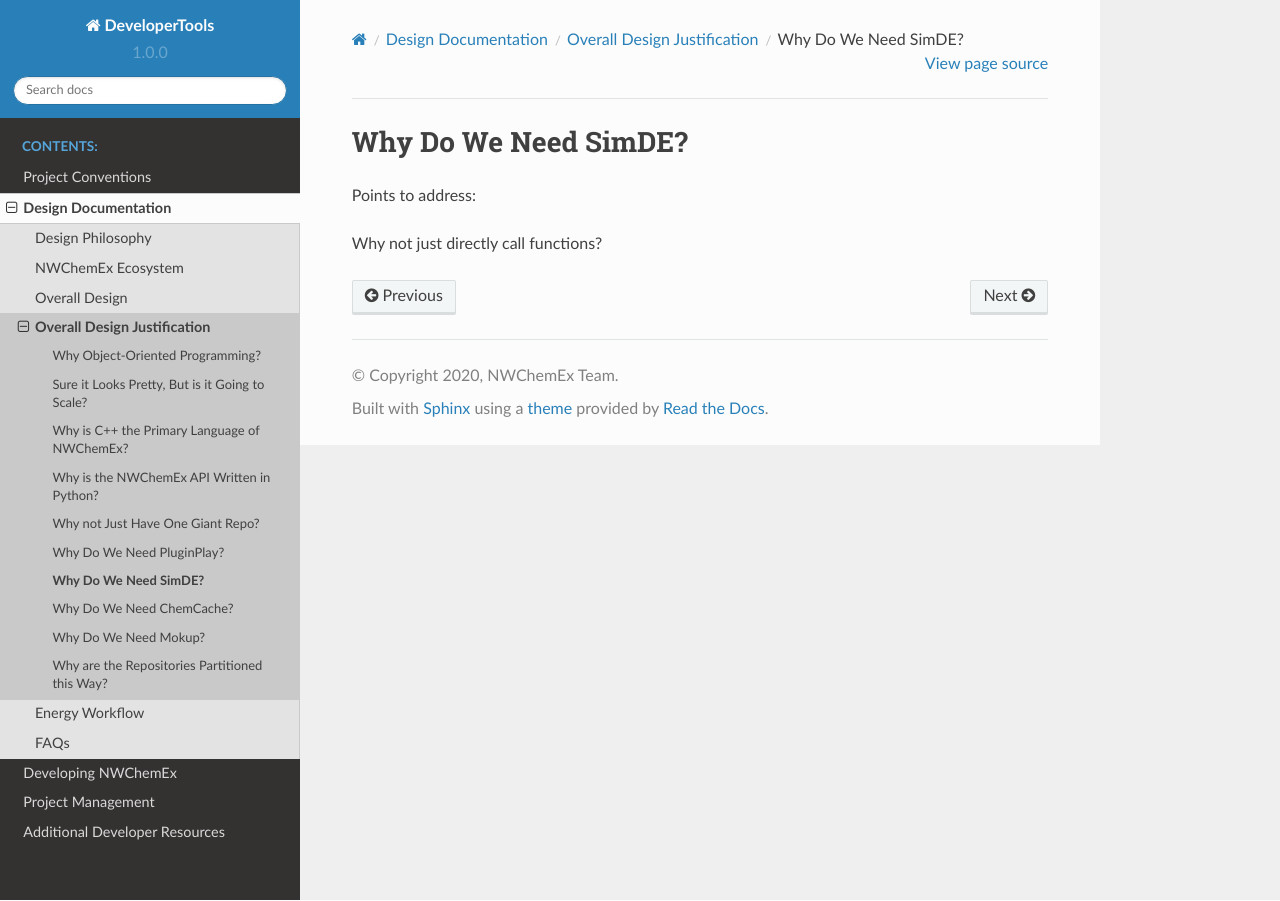
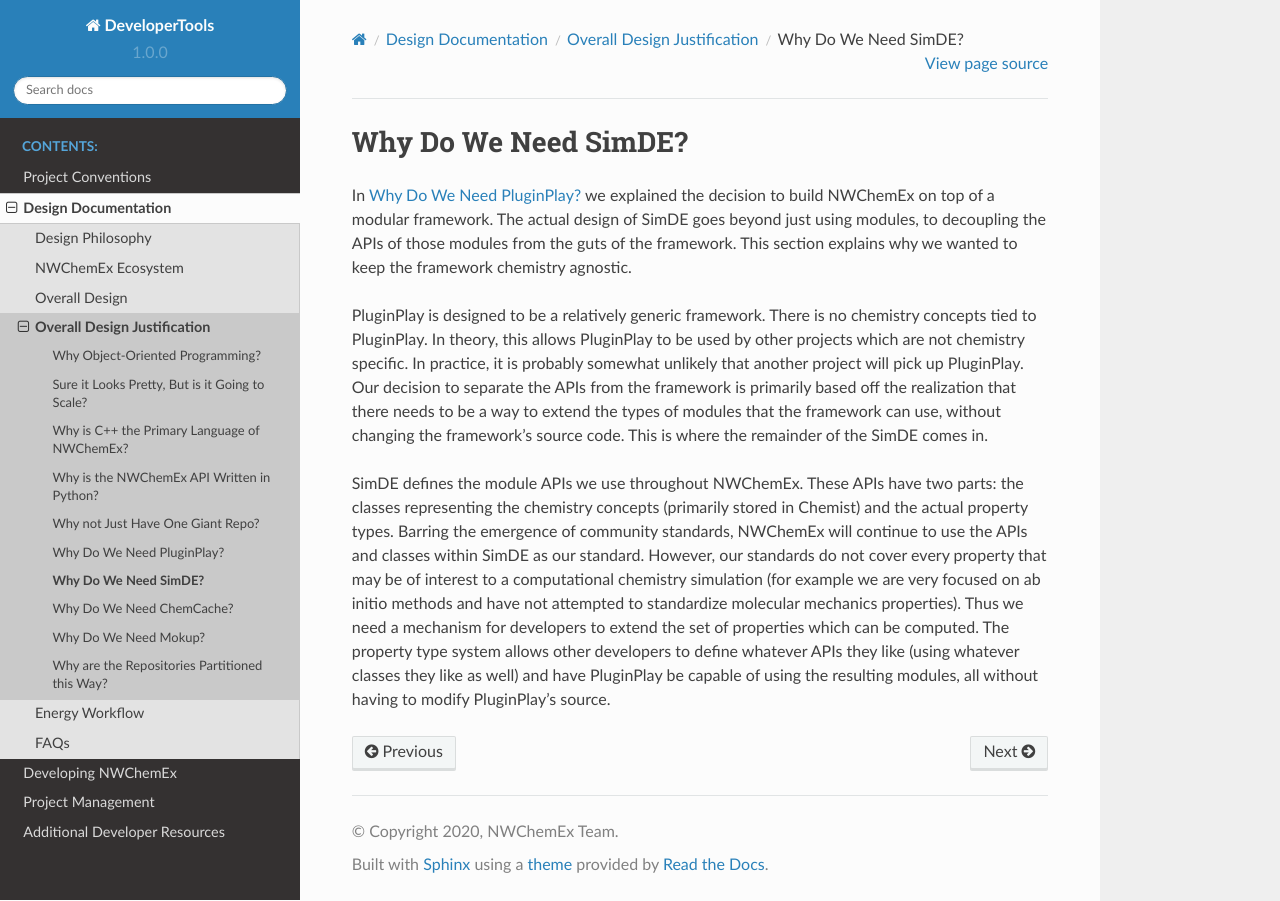
Before and after one commit to NWChemEx-Project/DeveloperTools, a Sphinx documentation site: the page built from docs/source/design/overall_justifications/why_simde.rst, in a window 1280 px wide. Built offline with Sphinx 7.4.7 and the Read the Docs theme 2.0.0, drawn with Linux system fonts in a browser that asks for light colours; pages that are not in the unit, such as notebooks, are missing from menus.

Commit message:
back-up design [skip ci]

```diff
--- a/docs/source/design/overall_justifications/why_pluginplay.rst
+++ b/docs/source/design/overall_justifications/why_pluginplay.rst
@@ -1,3 +1,5 @@
+.. _why_do_we_need_pluginplay:
+
 ##########################
 Why Do We Need PluginPlay?
 ##########################
--- a/docs/source/design/overall_justifications/why_simde.rst
+++ b/docs/source/design/overall_justifications/why_simde.rst
@@ -2,6 +2,29 @@
 Why Do We Need SimDE?
 #####################
 
-Points to address:
+In :ref:`why_do_we_need_pluginplay` we explained the decision to build NWChemEx
+on top of a modular framework. The actual design of SimDE goes beyond just using
+modules, to decoupling the APIs of those modules from the guts of the framework.
+This section explains why we wanted to keep the framework chemistry agnostic.
 
-Why not just directly call functions?
+PluginPlay is designed to be a relatively generic framework. There is no
+chemistry concepts tied to PluginPlay. In theory, this allows PluginPlay to be
+used by other projects which are not chemistry specific. In practice, it is
+probably somewhat unlikely that another project will pick up PluginPlay. Our
+decision to separate the APIs from the framework is primarily based off the
+realization that there needs to be a way to extend the types of modules that the
+framework can use, without changing the framework's source code. This is where
+the remainder of the SimDE comes in.
+
+SimDE defines the module APIs we use throughout NWChemEx. These APIs have two
+parts: the classes representing the chemistry concepts (primarily stored in
+Chemist) and the actual property types. Barring the emergence of community
+standards, NWChemEx will continue to use the APIs and classes within SimDE
+as our standard. However, our standards do not cover every property that may be
+of interest to a computational chemistry simulation (for example we are very
+focused on ab initio methods and have not attempted to standardize molecular
+mechanics properties). Thus we need a mechanism for developers to extend the
+set of properties which can be computed. The property type system allows other
+developers to define whatever APIs they like (using whatever classes they like
+as well) and have PluginPlay be capable of using the resulting modules, all
+without having to modify PluginPlay's source.
--- a/docs/source/design/overall_justifications/will_this_perform.rst
+++ b/docs/source/design/overall_justifications/will_this_perform.rst
@@ -5,7 +5,9 @@ Sure it Looks Pretty, But is it Going to Scale?
 :ref:`why_object_oriented_programming` explained why we opted for an OOP
 paradigm. To some extent this section continues that discussion, but in the
 context of whether or not OOP is just "syntactic sugar" or if it actually allows
-one to write performant code, that looks nice too.
+one to write performant code, that looks nice too. Put another way, this section
+justifies why we can adopt a top-down philosophy (design the pretty API, then
+worry about performance) and expect it to perform well.
 
 The short answer is, OOP really is just "syntactic sugar". We proposition,
 without proof, that everything on this page can be accomplished with functional
```
Also changed, not shown: docs/source/design/overall_justifications/why_chemcache.rst (+10 -1 lines).
